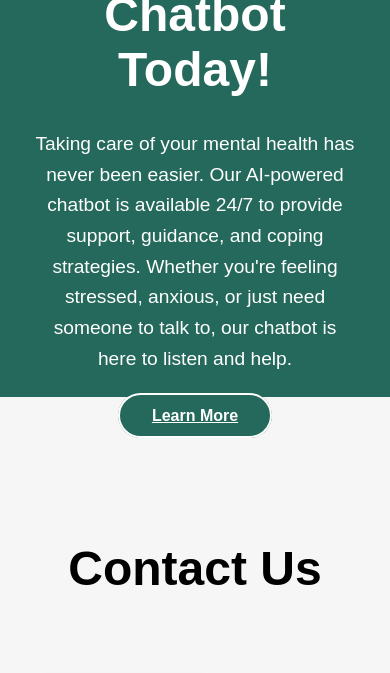
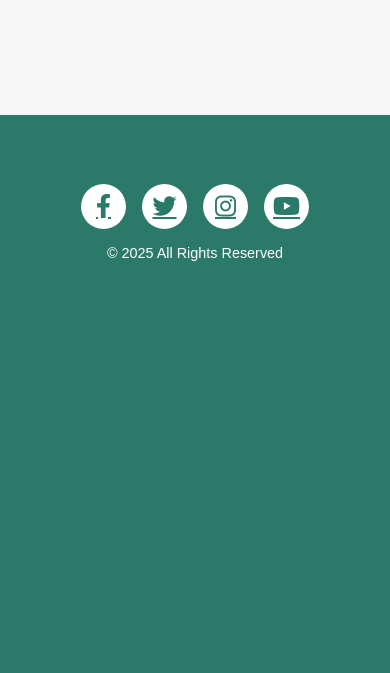
Before and after one commit to Merriam910/AI-Chatbot, a Flask app: page / in a window 390 px wide; the page is wider, and only the part inside the window is pictured. Shown: the part 4341-5014 px from the top of that part. After the commit the page ends 4602 px from the top of that part, so only its background shows below. Run offline with Flask 3, Linux system fonts and the light colour scheme.

Commit message:
changes in css

```diff
--- a/static/css/styles.css
+++ b/static/css/styles.css
@@ -120,13 +120,13 @@
       position: absolute;
       top: 123%;
       left: 50%;
-      width: 637%;
+      width: 100vw;
       background-color: #2B7A69;
       border-radius: 0px;
       transform: translateX(-50%);
       z-index: -1;
       margin-top: -17rem;
-      height: 212px;
+      height: 240px;
   }
 
     .image-container img {
@@ -181,6 +181,7 @@
       cursor: pointer;
       margin-top: 2rem;
       transition: background 0.3s;
+      text-decoration: none;
     }
 
     .start-btn:hover {
@@ -543,3 +544,182 @@ body {
 /*Responsivenes*/
 
 /* General fix for full-width content */
+
+/* Media Queries for Smaller Screens */
+/* hero */
+@media (max-width: 768px) {
+  .hero h1 {
+    font-size: 2rem;
+  }
+
+  .hero p {
+    font-size: 1rem;
+  }
+
+  .divider {
+  display: none !important;
+  }
+  /* About */
+  .about-us {
+    padding: 8rem 1rem;
+    flex-direction: column;
+    align-items: center;
+  }
+
+  .about-us .text {
+    max-width: 80%;
+    text-align: center;
+  }
+
+  .about-us h2 {
+    font-size: 2rem;
+  }
+
+  .about-us p {
+    font-size: 1rem;
+  }
+
+  .about-us .image {
+    max-width: 90%;
+    margin-top: 2rem;
+  }
+
+  .start-btn {
+    font-size: 1rem;
+    padding: 0.6rem 1.8rem;
+  }
+
+  /* Services */
+  .fourth-page {
+    padding: 4rem 1rem;
+    height: auto;
+  }
+
+  .fourth-page h1 {
+    font-size: 2.5rem;
+  }
+
+  .fourth-page h2 {
+    font-size: 2.5rem;
+  }
+
+  .fourth-page p {
+    font-size: 1rem;
+  }
+
+  .learn-more-btn {
+    padding: 0.6rem 1.5rem;
+    font-size: 0.9rem;
+  }
+
+  .boxes-container{
+    margin-left: 10px;
+  }
+
+  /* Contact Us */
+  .main-heading {
+    font-size: 2.2rem;
+    margin-bottom: 3rem;
+  }
+
+  .contact-container {
+    flex-direction: column;
+    align-items: center;
+    gap: 2rem;
+  }
+
+  .left-side, .right-side {
+    max-width: 100%;
+    flex: unset;
+  }
+
+  .contact-box {
+    padding: 1.5rem;
+  }
+
+  .get-in-touch {
+    font-size: 1.5rem;
+  }
+
+  .contact-info, .address {
+    font-size: 1rem;
+  }
+
+  .right-side iframe {
+    height: 250px;
+  }
+
+  /* Footer */
+
+  .footer {
+    width: 100%;
+    margin-left: 0;
+    margin-bottom: 0;
+    border-radius: 0;
+    padding: 2rem 1rem;
+  }
+
+  .social-icons {
+    flex-wrap: wrap;
+    gap: 1rem;
+    margin-left: 0;
+  }
+
+  .copyright {
+    margin-left: 0;
+    font-size: 0.9rem;
+  }
+}
+
+@media (max-width: 480px) {
+  /* Hero Section */
+  .hero h1 {
+    font-size: 1.75rem;
+  }
+
+  .hero p {
+    font-size: 0.95rem;
+  }
+
+  .hero-buttons {
+    flex-direction: column;
+    gap: 0.75rem;
+  }
+
+  /* About */
+  .about-us h2 {
+    font-size: 1.8rem;
+  }
+
+  .about-us p {
+    font-size: 0.9rem;
+  }
+
+  .start-btn {
+    font-size: 0.9rem;
+    padding: 0.5rem 1.5rem;
+  }
+
+  /* Services */
+  .fourth-page {
+    padding: 3rem 1rem;
+    height: auto;
+  }
+
+  .fourth-page h1 {
+    font-size: 2rem;
+  }
+
+  .fourth-page h2 {
+    font-size: 2rem;
+  }
+
+  .fourth-page p {
+    font-size: 0.9rem;
+  }
+
+  .learn-more-btn {
+    padding: 0.5rem 1.2rem;
+    font-size: 0.85rem;
+  }
+}
```
